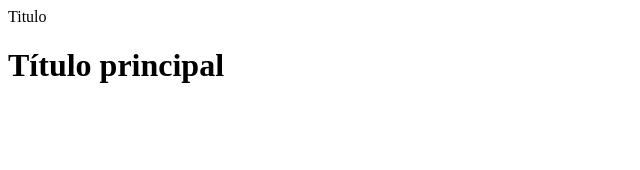
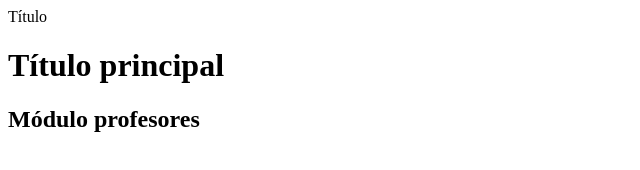
Before and after one commit to XavierCalle/ejemplo, a plain HTML site: page index.html in a window 1280 px wide. Shown: the whole page, without its empty margins (0-640 px from the left). Drawn offline with Linux system fonts and the light colour scheme.

Commit message:
#1 Título del módulo

```diff
--- a/index.html
+++ b/index.html
@@ -1,7 +1,8 @@
 <!DOCTYPE html>
 <html>
-    <head>Titulo</head>
+    <head>Título</head>
     <body>
-        <h1> Título principal</h1>
+        <h1>Título principal</h1>
+        <h2>Módulo profesores</h2>
     </body>
 </html>
```
